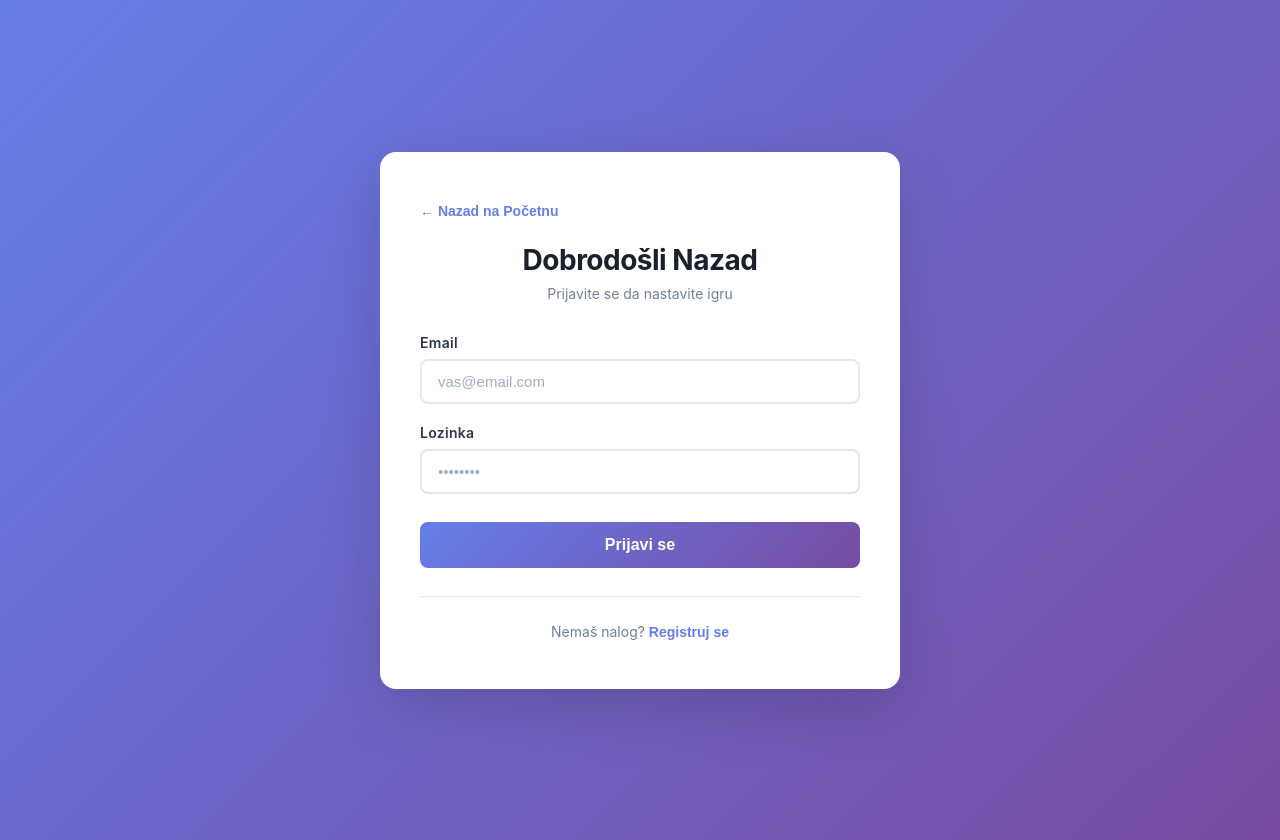
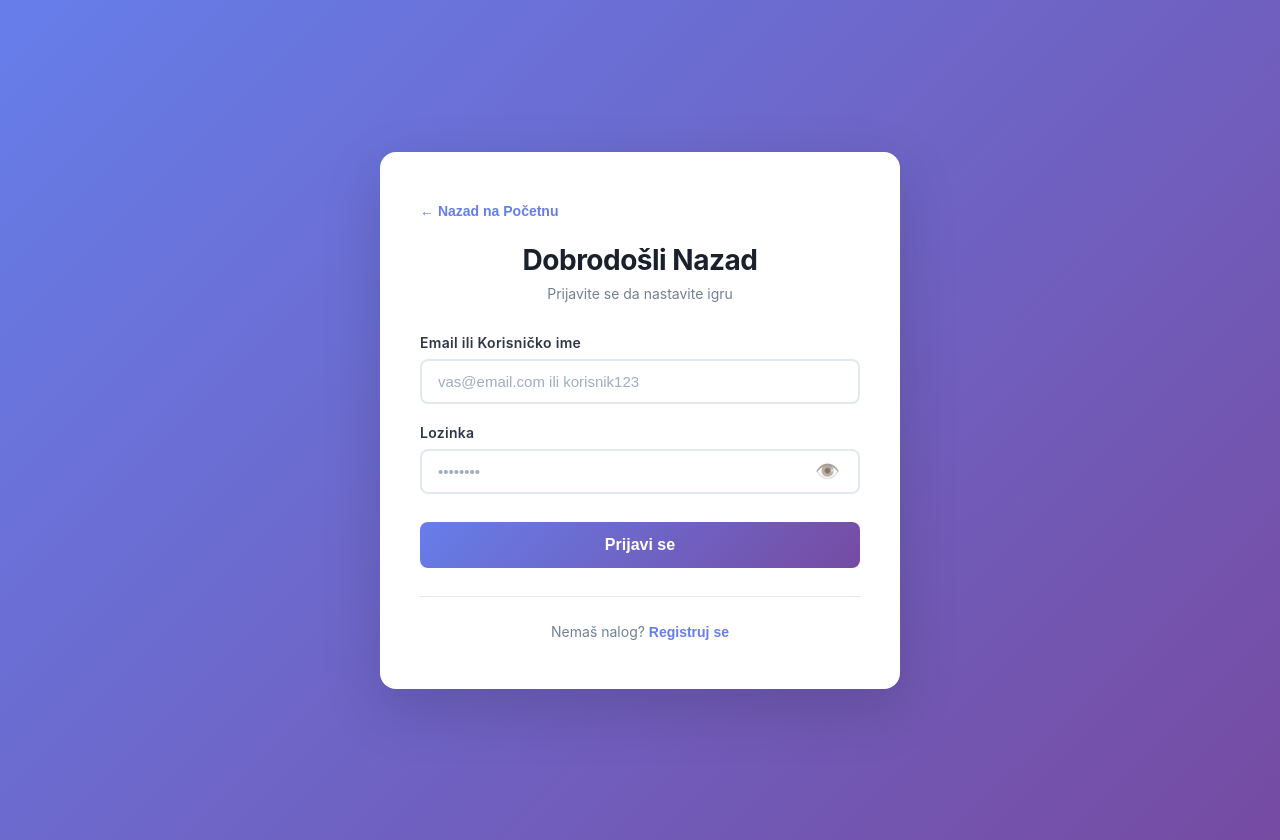
Before and after one commit to Lukaa21/Zing, a React (Vite) app in the folder apps/frontend/: page /login in a window 1280 px wide. Built offline with nearby package versions, Linux system fonts and the light colour scheme; no server answers.

Commit message:
Dodat show/hide za password, dodat shadow nav za guest-a, dodata mogucnost login preko username ili email

```diff
--- a/apps/frontend/src/components/LoginForm.tsx
+++ b/apps/frontend/src/components/LoginForm.tsx
@@ -10,8 +10,9 @@ interface LoginFormProps {
 const LoginForm: React.FC<LoginFormProps> = ({ onSuccess }) => {
   const { login } = useAuth();
   const navigate = useNavigate();
-  const [email, setEmail] = useState('');
+  const [emailOrUsername, setEmailOrUsername] = useState('');
   const [password, setPassword] = useState('');
+  const [showPassword, setShowPassword] = useState(false);
   const [error, setError] = useState('');
   const [isLoading, setIsLoading] = useState(false);
 
@@ -21,7 +22,7 @@ const LoginForm: React.FC<LoginFormProps> = ({ onSuccess }) => {
     setIsLoading(true);
 
     try {
-      const data = await login(email, password);
+      const data = await login(emailOrUsername, password);
       // Clear old guest name from localStorage
       localStorage.removeItem('zing_guest_name');
       onSuccess(data.user);
@@ -48,22 +49,23 @@ const LoginForm: React.FC<LoginFormProps> = ({ onSuccess }) => {
 
         <form onSubmit={handleSubmit} className="auth-form">
           <div className="auth-form-group">
-            <label className="auth-label">Email</label>
+            <label className="auth-label">Email ili Korisničko ime</label>
             <input
-              type="email"
-              value={email}
-              onChange={(e) => setEmail(e.target.value)}
+              type="text"
+              value={emailOrUsername}
+              onChange={(e) => setEmailOrUsername(e.target.value)}
               required
               className="auth-input"
-              placeholder="vas@email.com"
-              autoComplete="email"
+              placeholder="vas@email.com ili korisnik123"
+              autoComplete="username"
             />
           </div>
 
           <div className="auth-form-group">
             <label className="auth-label">Lozinka</label>
+            <div className="password-input-wrapper">
               <input
-              type="password"
+                type={showPassword ? "text" : "password"}
                 value={password}
                 onChange={(e) => setPassword(e.target.value)}
                 required
@@ -71,6 +73,15 @@ const LoginForm: React.FC<LoginFormProps> = ({ onSuccess }) => {
                 placeholder="••••••••"
                 autoComplete="current-password"
               />
+              <button
+                type="button"
+                className="password-toggle-btn"
+                onClick={() => setShowPassword(!showPassword)}
+                aria-label="Toggle password visibility"
+              >
+                {showPassword ? '🙈' : '👁️'}
+              </button>
+            </div>
           </div>
 
           <button type="submit" disabled={isLoading} className="auth-submit-btn">
--- a/apps/frontend/src/components/RegisterForm.tsx
+++ b/apps/frontend/src/components/RegisterForm.tsx
@@ -13,6 +13,7 @@ const RegisterForm: React.FC<RegisterFormProps> = ({ onSuccess }) => {
   const [email, setEmail] = useState('');
   const [password, setPassword] = useState('');
   const [username, setUsername] = useState('');
+  const [showPassword, setShowPassword] = useState(false);
   const [error, setError] = useState('');
   const [isLoading, setIsLoading] = useState(false);
 
@@ -79,8 +80,9 @@ const RegisterForm: React.FC<RegisterFormProps> = ({ onSuccess }) => {
 
           <div className="auth-form-group">
             <label className="auth-label">Lozinka</label>
+            <div className="password-input-wrapper">
               <input
-              type="password"
+                type={showPassword ? "text" : "password"}
                 value={password}
                 onChange={(e) => setPassword(e.target.value)}
                 required
@@ -89,6 +91,15 @@ const RegisterForm: React.FC<RegisterFormProps> = ({ onSuccess }) => {
                 placeholder="••••••••"
                 autoComplete="new-password"
               />
+              <button
+                type="button"
+                className="password-toggle-btn"
+                onClick={() => setShowPassword(!showPassword)}
+                aria-label="Toggle password visibility"
+              >
+                {showPassword ? '🙈' : '👁️'}
+              </button>
+            </div>
             <span className="auth-input-hint">Minimum 8 karaktera</span>
           </div>
 
--- a/apps/frontend/src/context/AuthContext.tsx
+++ b/apps/frontend/src/context/AuthContext.tsx
@@ -12,7 +12,7 @@ interface AuthContextType {
   token: string | null;
   isLoading: boolean;
   register: (email: string, password: string, username: string) => Promise<{ token: string; user: AuthUser }>;
-  login: (email: string, password: string) => Promise<{ token: string; user: AuthUser }>;
+  login: (emailOrUsername: string, password: string) => Promise<{ token: string; user: AuthUser }>;
   logout: () => void;
   bootstrap: () => Promise<void>;
   forceGuestMode: () => void;
@@ -93,11 +93,11 @@ export const AuthProvider: React.FC<{ children: React.ReactNode }> = ({ children
     return data;
   };
 
-  const login = async (email: string, password: string) => {
+  const login = async (emailOrUsername: string, password: string) => {
     const res = await fetch(`${BACKEND_URL}/api/auth/login`, {
       method: 'POST',
       headers: { 'Content-Type': 'application/json' },
-      body: JSON.stringify({ email, password }),
+      body: JSON.stringify({ emailOrUsername, password }),
     });
 
     if (!res.ok) {
--- a/apps/frontend/src/pages/Lobby.tsx
+++ b/apps/frontend/src/pages/Lobby.tsx
@@ -249,7 +249,6 @@ const Lobby: React.FC<LobbyProps> = ({
             </div>
 
             <div className="lobby-header-right">
-              {isAuthenticated ? (
               <nav className="lobby-nav">
                 <button
                   className="lobby-nav-btn"
@@ -261,7 +260,7 @@ const Lobby: React.FC<LobbyProps> = ({
                 </button>
                 <button
                   className="lobby-nav-btn"
-                    onClick={onNavigateToFriends}
+                  onClick={isAuthenticated ? onNavigateToFriends : onNavigateToRegister}
                   title="Prijatelji"
                 >
                   <span className="nav-icon">👥</span>
@@ -269,7 +268,7 @@ const Lobby: React.FC<LobbyProps> = ({
                 </button>
                 <button
                   className="lobby-nav-btn"
-                    onClick={onShowMatchHistory}
+                  onClick={isAuthenticated ? onShowMatchHistory : onNavigateToRegister}
                   title="Historija"
                 >
                   <span className="nav-icon">📜</span>
@@ -277,7 +276,7 @@ const Lobby: React.FC<LobbyProps> = ({
                 </button>
                 <button
                   className="lobby-nav-btn"
-                    onClick={onShowLeaderboard}
+                  onClick={isAuthenticated ? onShowLeaderboard : onNavigateToRegister}
                   title="Rang Lista"
                 >
                   <span className="nav-icon">📊</span>
@@ -285,12 +284,13 @@ const Lobby: React.FC<LobbyProps> = ({
                 </button>
                 <button
                   className="lobby-nav-btn"
-                    onClick={onShowAchievements}
+                  onClick={isAuthenticated ? onShowAchievements : onNavigateToRegister}
                   title="Dostignuća"
                 >
                   <span className="nav-icon">🏆</span>
                   <span className="nav-label">Dostignuća</span>
                 </button>
+                {isAuthenticated ? (
                   <button
                     className="lobby-nav-btn lobby-nav-btn-logout"
                     onClick={onLogout}
@@ -299,17 +299,8 @@ const Lobby: React.FC<LobbyProps> = ({
                     <span className="nav-icon">🚪</span>
                     <span className="nav-label">Odjavi se</span>
                   </button>
-                </nav>
                 ) : (
-                <nav className="lobby-nav lobby-nav-guest">
-                  <button
-                    className="lobby-nav-btn"
-                    onClick={() => setShowRulesModal(true)}
-                    title="Pravila"
-                  >
-                    <span className="nav-icon">📖</span>
-                    <span className="nav-label">Pravila</span>
-                  </button>
+                  <>
                     <button
                       className="lobby-nav-btn lobby-nav-btn-login"
                       onClick={onNavigateToLogin}
@@ -326,8 +317,9 @@ const Lobby: React.FC<LobbyProps> = ({
                       <span className="nav-icon">✨</span>
                       <span className="nav-label">Registracija</span>
                     </button>
+                  </>
+                )}
               </nav>
-              )}
             </div>
           </div>
         </div>
--- a/apps/frontend/src/styles/AuthForms.css
+++ b/apps/frontend/src/styles/AuthForms.css
@@ -96,6 +96,41 @@
   background: white;
   color: #1a202c;
   box-sizing: border-box;
+}
+
+.password-input-wrapper {
+  position: relative;
+  display: flex;
+  align-items: center;
+}
+
+.password-input-wrapper .auth-input {
+  padding-right: 48px;
+}
+
+.password-toggle-btn {
+  position: absolute;
+  right: 12px;
+  background: none;
+  border: none;
+  cursor: pointer;
+  font-size: 20px;
+  padding: 4px 8px;
+  display: flex;
+  align-items: center;
+  justify-content: center;
+  opacity: 0.6;
+  transition: opacity 0.2s ease;
+  user-select: none;
+}
+
+.password-toggle-btn:hover {
+  opacity: 1;
+}
+
+.password-toggle-btn:focus {
+  outline: none;
+  opacity: 1;
 }
 
 .auth-input:focus {
```
Also changed, not shown: 1 other file (tests, documents, lock files or other folders). Lines whose indentation alone changed are shown as unchanged.
